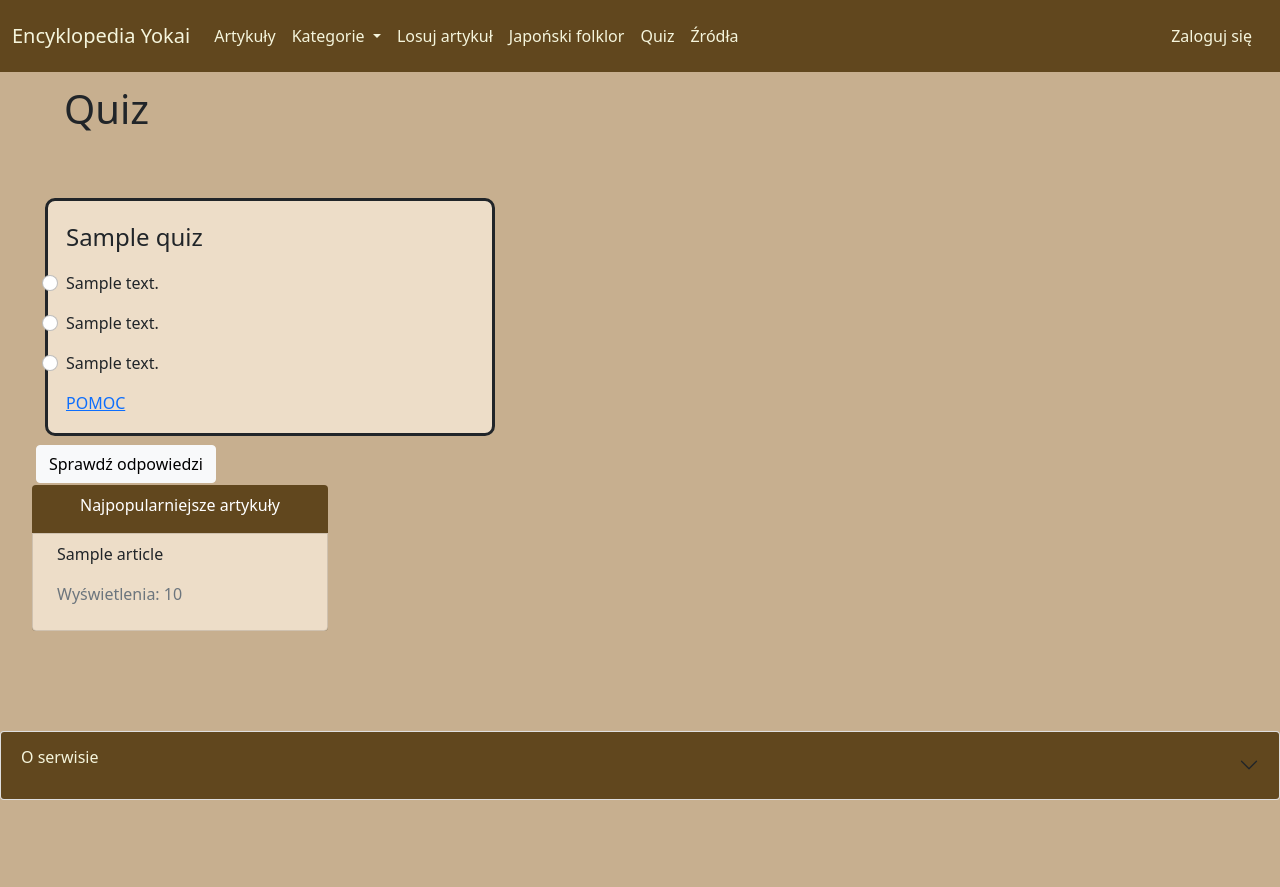
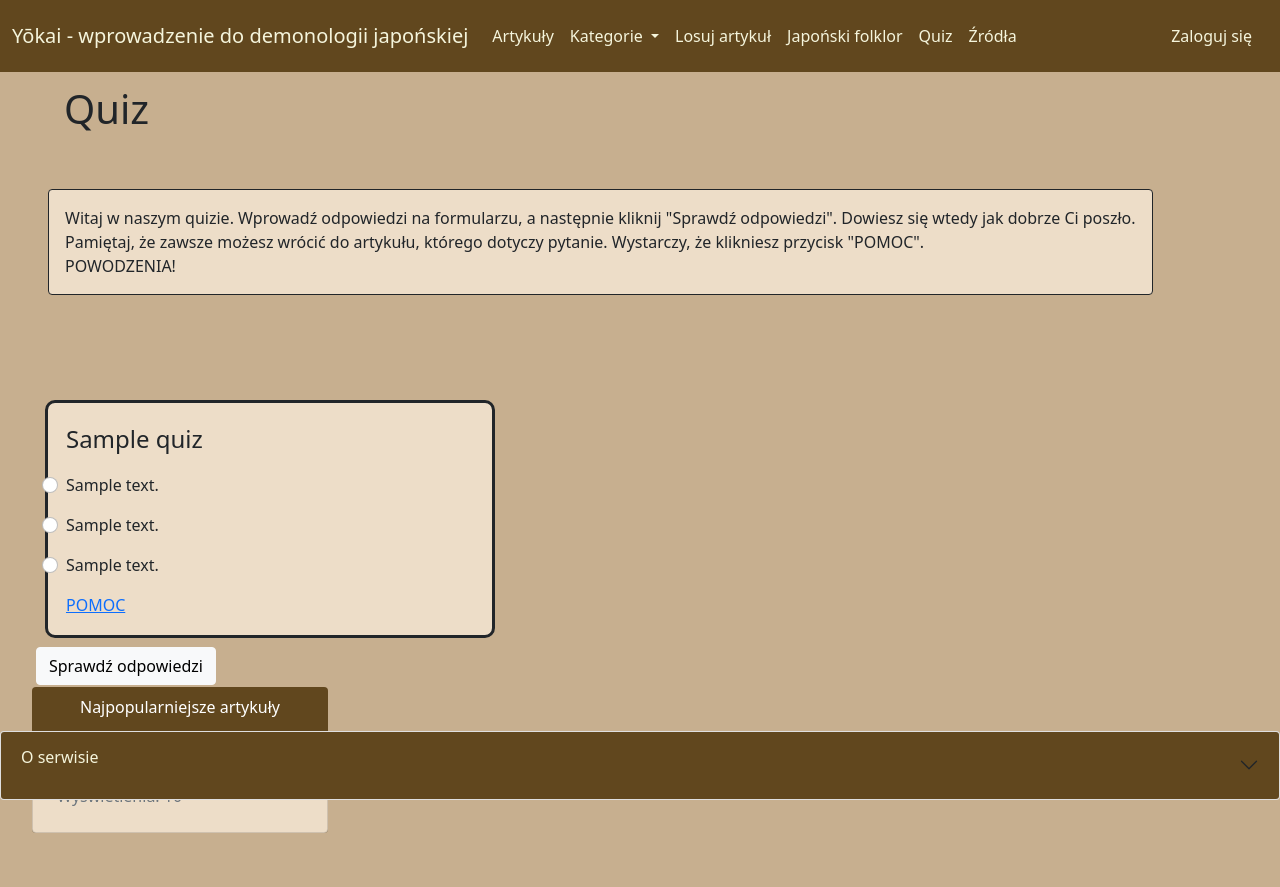
Before and after one commit to KacperRuchalowski/Praca_licencjacka, a Flask app: page /quiz in a window 1280 px wide. Before the commit the page ends 800 px from the top, so only its background shows below. Run offline with Flask 2, Linux system fonts and the light colour scheme; tables that the repository leaves empty hold one stand-in row (values such as "Sample post"); some libraries are stand-ins or nearby versions; some web fonts are replaced.

Commit message:
Fixed minor bugs

```diff
--- a/app.py
+++ b/app.py
@@ -158,6 +158,7 @@ def knowledge():
 @app.route('/quiz', methods=['POST', 'GET'])
 def quiz():
     allQuestions = Quiz.query.all()
+    maxAmount = Quiz.query.count()
 
     results = [
         {
@@ -183,7 +184,8 @@ def quiz():
                 bad_answers.append(odp)
 
         return render_template('quiz_results.html', popular=GetMostPopularArticles(), quiz=results, points=points
-                               , answer=good_answers, bad_answers=bad_answers, categories=GetAllCategories())
+                               , answer=good_answers, bad_answers=bad_answers, categories=GetAllCategories(),
+                               maxPoints=maxAmount)
 
     return render_template('quiz.html', popular=GetMostPopularArticles(), quiz=results, categories=GetAllCategories())
 
--- a/static/style.css
+++ b/static/style.css
@@ -131,3 +131,7 @@ body{
 .footerControl {
     background-color: #edddc8;
 }
+
+.custom-toggler.navbar-toggler {
+    border-color: lightgreen;
+}
--- a/templates/base_template.html
+++ b/templates/base_template.html
@@ -5,14 +5,14 @@
     <link href="https://cdn.jsdelivr.net/npm/bootstrap@5.0.0-beta3/dist/css/bootstrap.min.css" rel="stylesheet" integrity="sha384-eOJMYsd53ii+scO/bJGFsiCZc+5NDVN2yr8+0RDqr0Ql0h+rP48ckxlpbzKgwra6" crossorigin="anonymous">
     <link rel="stylesheet" href="/static/style.css">
 <link href='http://fonts.googleapis.com/css?family=Coda+Caption&subset=latin,latin-ext' rel='stylesheet' type='text/css'>
-    <title>{% block title %}{% endblock %} Encyklopedia Yokai</title>
+    <title>{% block title %}{% endblock %}  Yōkai - wprowadzenie do demonologii japońskiej </title>
 </head>
 
 <body>
 
 <nav class="navbar sticky-top navbar-expand-lg navbarControl">
   <div class="container-fluid">
-    <a class="navbar-brand navbarItemDecor" href="/">Encyklopedia Yokai</a>
+    <a class="navbar-brand navbarItemDecor" href="/">Yōkai - wprowadzenie do demonologii japońskiej</a>
     <button class="navbar-toggler" type="button" data-bs-toggle="collapse" data-bs-target="#navbarSupportedContent" aria-controls="navbarSupportedContent" aria-expanded="false" aria-label="Toggle navigation">
       <span class="navbar-toggler-icon"></span>
     </button>
@@ -106,7 +106,7 @@
 </div>
 
 {% if popular is defined and popular|length %}
-<div class="container w-25 d-inline-block movePopular">
+<div class="container w-25 movePopular d-none d-lg-inline-block">
 
       <div class="list-group populartitleBack ">
      <div class="text-center mb-2 p-2 text-white"> Najpopularniejsze artykuły </div>
--- a/templates/knowledge.html
+++ b/templates/knowledge.html
@@ -28,7 +28,7 @@
 i potworami.&nbsp;Yokai&nbsp;reprezentują:</p>
 
 <ul>
-	<li>&nbsp;społeczne&nbsp;niepokoje,&nbsp;</li>
+	<li>&nbsp;społeczne&nbsp;niepokoje,</li>
 	<li>&nbsp;katastrofy naturalne,&nbsp;</li>
 	<li>&nbsp;wyobrażenia o życiu po śmierci&nbsp;</li>
 	<li>strach przed nieznanym.&nbsp;</li>
--- a/templates/quiz.html
+++ b/templates/quiz.html
@@ -4,10 +4,22 @@
 
 <h1 class="pageTitle"> Quiz </h1>
 
+    <div class="d-inline-flex m-5 p-3 border border-dark rounded articleBackground">
+    Witaj w naszym quizie. Wprowadź odpowiedzi na formularzu, a następnie kliknij "Sprawdź odpowiedzi". Dowiesz się wtedy jak dobrze Ci poszło. <br>
+    Pamiętaj, że zawsze możesz wrócić do artykułu, którego dotyczy pytanie. Wystarczy, że klikniesz przycisk "POMOC". <br>
+    POWODZENIA!
+
+</div>
 {% endblock %}
 
+
 {% block content %}
+
+
+
     <div class="form-check form-check-inline">
+
+
     <form method="POST">
 
         {% for p in quiz %}
--- a/templates/sources.html
+++ b/templates/sources.html
@@ -15,10 +15,10 @@
 Wydawnictwo Uniwersytetu Jagiellońskiego, 2017. </li>
     <li>Dylan-Foster M., <em>Pandemonium and Parade</em>. <em>Japanese Monsters and the Culture of Yokai</em>, Los Angeles,
 University of California Press, 2009.</li>
+    <li>Meyer M., <em>The Night Parade of One Hundred Demons,</em>. <em>A Field Guide to Japanese Yokai</em>, Echizen,
+Matthew Meyer, 2015.</li>
     <li>Noriko R., <em>Japanese demon lore</em>. <em>Oni from ancient times to the present</em>, Utah,
 Utah State University Press, 2010. </li>
-    <li>Meyer M., <em>The Night Parade of One Hundred Demons,</em>. <em>A Field Guide to Japanese Yokai</em>, Echizen,
-Matthew Meyer, 2015.</li>
     <li>Yoda H., Alt M., <em>Yokai Attack!</em>. <em>The Japanese Monster Survival Guide</em>, Utah,
 Tuttle Publishing, 2013.</li>
     <li><em>The Nihon Shoki</em>. <em>The Chronicles of Japan</em>, Ashland,
```
Also changed, not shown: templates/quiz_results.html (+5 -2 lines).
